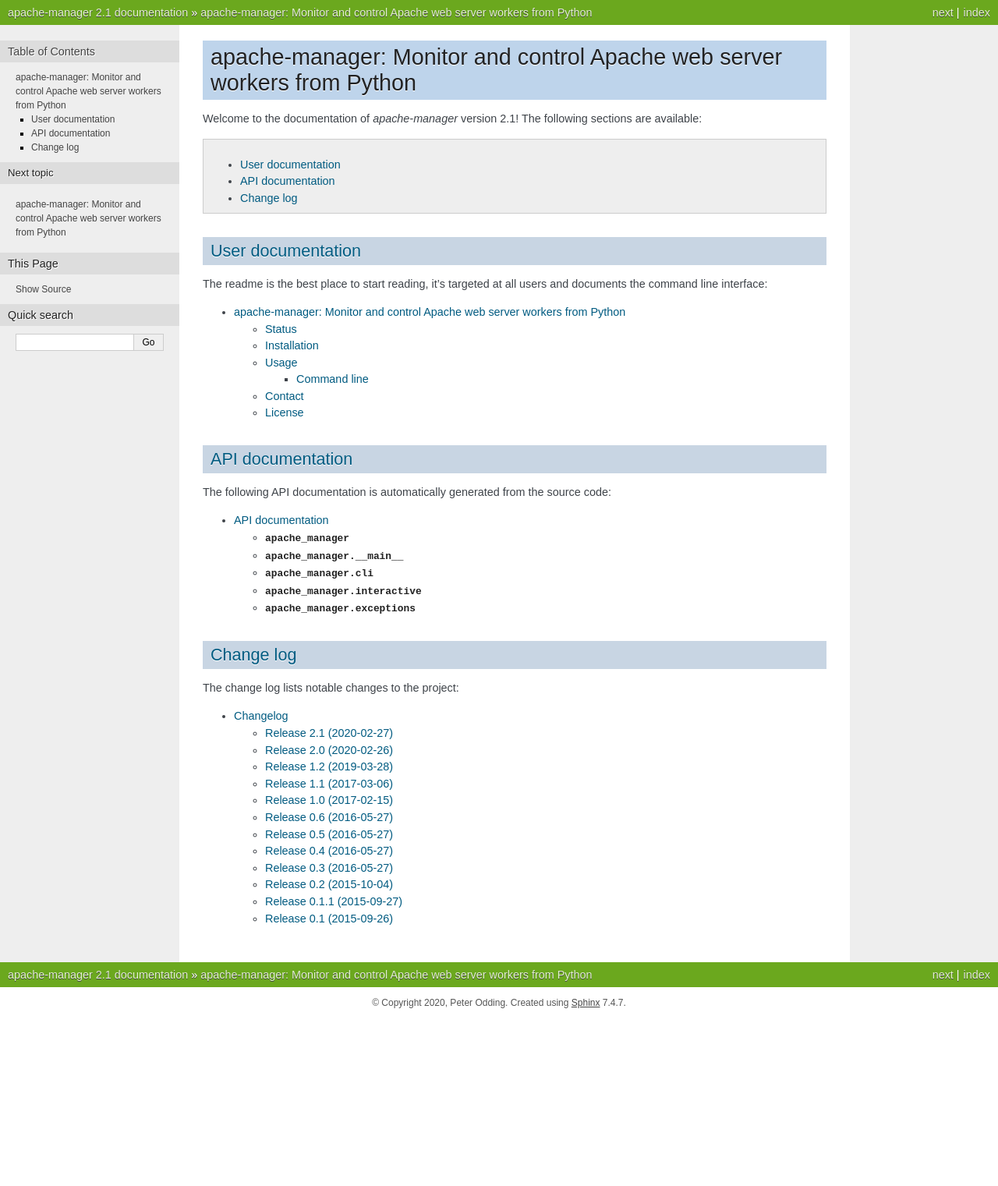
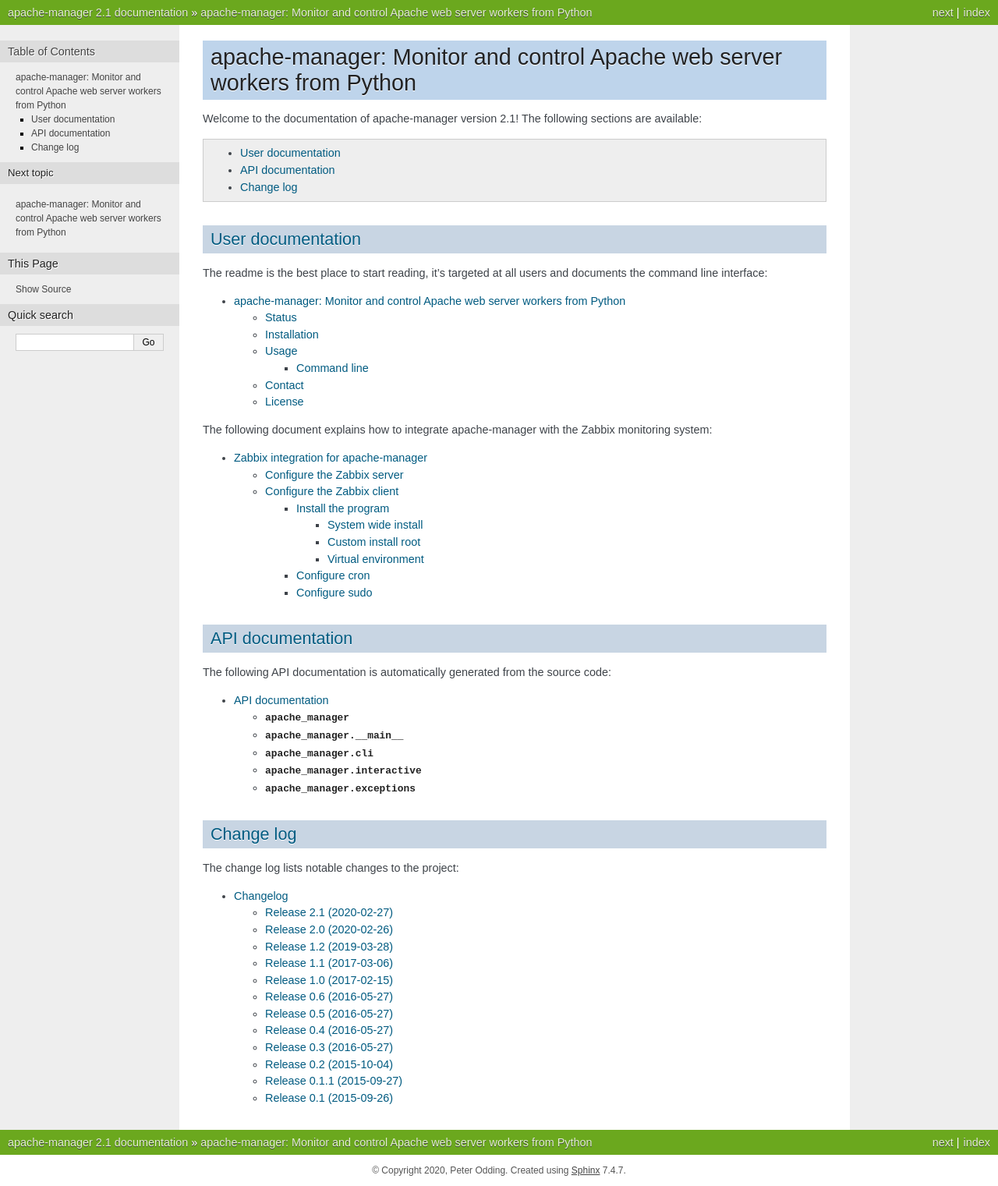
Before and after one commit to xolox/python-apache-manager, a Sphinx documentation site: the page built from docs/index.rst, in a window 1280 px wide. Shown: the whole page at 78% size. Built offline with Sphinx 7.4.7, drawn with Linux system fonts in a browser that asks for light colours; before the commit the page ends 1306 px from its top, so only the background shows below that; part of the change alters nothing that is shown.

Commit message:
Zabbix integration how-to documentation

```diff
--- a/docs/conf.py
+++ b/docs/conf.py
@@ -80,6 +80,16 @@ intersphinx_mapping = {
 
 # -- Options for HTML output ---------------------------------------------------
 
+# Add any paths that contain custom static files (such as style sheets) here,
+# relative to this directory. They are copied after the built-in static files,
+# so a file named "default.css" will overwrite the built-in "default.css".
+html_static_path = ["static"]
+
 # The theme to use for HTML and HTML Help pages.  See the documentation for
 # a list of builtin themes.
 html_theme = 'nature'
+
+
+def setup(app):
+    """Entry point for Sphinx customizations."""
+    app.add_stylesheet("customizations.css")
--- a/docs/index.rst
+++ b/docs/index.rst
@@ -1,7 +1,7 @@
 apache-manager: Monitor and control Apache web server workers from Python
 =========================================================================
 
-Welcome to the documentation of `apache-manager` version |release|!
+Welcome to the documentation of apache-manager version |release|!
 The following sections are available:
 
 .. contents::
@@ -15,6 +15,12 @@ documents the command line interface:
 
 .. toctree::
    readme.rst
+
+The following document explains how to integrate apache-manager with the Zabbix
+monitoring system:
+
+.. toctree::
+   zabbix.rst
 
 API documentation
 -----------------
--- /dev/null
+++ b/docs/static/customizations.css
@@ -0,0 +1,49 @@
+/* Tweak the styling of inline preformatted text. */
+code.literal {
+  background-color: #eee;
+  border-radius: 0.25em;
+  border: 1px solid #ddd;
+  padding: 0.1em 0.2em;
+}
+
+/* Undo the above tweaks for preformatted text in headings and references. */
+h1 code,
+h2 code,
+h3 code,
+h4 code,
+h5 code,
+h6 code,
+code.literal.xref {
+  background: none;
+  border: none;
+  padding: 0;
+}
+
+/* Use bold font for definition list terms. */
+dl dt {
+  font-weight: bold;
+}
+
+/* Undo the above for API documentation fragments. */
+dl.class dt,
+dl.data dt,
+dl.exception dt,
+dl.function dt {
+  font-weight: normal;
+}
+
+.section li {
+  margin-bottom: 0.75em;
+}
+
+div.contents {
+  padding: 0.5em;
+}
+
+.contents ul,
+.contents li,
+.contents p,
+.toctree-wrapper ul,
+.toctree-wrapper li {
+  margin: 0;
+}
--- /dev/null
+++ b/docs/zabbix.rst
@@ -0,0 +1,215 @@
+.. highlight:: console
+.. _Zabbix integration for apache-manager:
+
+Zabbix integration for apache-manager
+=====================================
+
+This document explains how to integrate :pypi:`apache-manager` in the Zabbix_
+monitoring system. These instructions were written for Ubuntu_ which is based
+on Debian_ and are expected to work for most if not all of the 140+ Debian
+derivatives_.
+
+.. contents::
+   :depth: 2
+   :local:
+
+Configure the Zabbix server
+---------------------------
+
+The file `zabbix/template.xml`_ can be imported from the Zabbix
+server web interface and defines the necessary bits and pieces:
+
+- Discovery rules for WSGI daemon process groups.
+- Items that provide Apache server metrics (extracted from the status page).
+- Items that provide Apache Manager metrics (whether the status page was
+  successfully fetched and the number of native and foreign workers).
+- Triggers to alert about metrics that indicate problems.
+
+The item intervals in the template have been set to 5 minutes and the discovery
+interval is set to 30 minutes. Make sure the item interval matches the interval
+of the cron job that runs the ``apache-manager --collect-metrics`` command.
+
+.. note:: The template contains ``log.count[]`` items which require a Zabbix
+          agent version newer than 3.2 to work.
+
+Configure the Zabbix client
+---------------------------
+
+1. Make sure ``/etc/zabbix/zabbix_agentd.conf`` contains the following line:
+
+   .. code-block:: sh
+
+      Include=/etc/zabbix/zabbix_agentd.d/*.conf
+
+2. Create the file ``/etc/zabbix/zabbix_agentd.d/apache-manager.conf``:
+
+   .. literalinclude:: ../zabbix/client.conf
+      :language: sh
+
+3. Make sure the Zabbix agent can read the system log::
+
+    $ sudo gpasswd -a zabbix adm
+
+3. Restart the Zabbix agent to activate the changes::
+
+    $ sudo service zabbix-agent restart
+
+Install the program
+~~~~~~~~~~~~~~~~~~~
+
+Installing Python packages on your Linux servers can be accomplished in quite a
+few ways with specific pro's and con's to each method, here are some examples:
+
+.. contents::
+   :local:
+
+System wide install
++++++++++++++++++++
+
+If you're not worried about version conflicts you can install apache-manager
+system wide::
+
+ $ sudo pip install apache-manager
+
+.. note:: Depending on your installation you may need to use :man:`pip3`
+          instead of :man:`pip` to install under Python 3 instead of 2.
+
+Custom install root
++++++++++++++++++++
+
+If you are worried about version conflicts you can install the program and its
+dependencies in an isolated directory::
+
+ $ sudo pip install --prefix=/opt/apache-manager apache-manager
+
+Change ``pip`` to ``pip3`` if applicable. To run the program you set
+``$PYTHONPATH`` to the location of the ``site-packages`` directory inside the
+custom install root and execute the ``python -m apache_manager ..`` command. To
+make this a bit more practical to use you can create a shell script wrapper::
+
+ $ sudo vim /usr/bin/apache-manager
+
+Enter the following contents:
+
+.. code-block:: sh
+
+   #!/bin/bash -e
+
+   export PYTHONPATH=$(echo /opt/apache-manager/lib/python*.*/site-packages)
+   exec python -m apache_manager "$@"
+
+Change ``python`` to ``python3`` if applicable. The ``exec`` keyword ensures
+that the :man:`timeout` command used in :ref:`the cron job below <Configure
+cron>` applies to the Python interpreter instead of the shell that launched it.
+Don't forget to make the script executable::
+
+ $ sudo chmod a+x /usr/bin/apache-manager
+
+Virtual environment
++++++++++++++++++++
+
+I advice against the use of virtual environments for deployments and consider
+them a development tool instead, because security updates to the system wide
+Python installation can break virtual environments (whereas the use of a custom
+install root has no such problem). If you're aware of the pro's and con's but
+prefer it anyway::
+
+ $ sudo virtualenv /opt/apache-manager
+ $ sudo /opt/apache-manager/bin/pip install apache-manager
+
+You can use a symbolic link to make the program available on the default system
+wide executable search path::
+
+  $ sudo ln -s /opt/apache-manager/bin/apache-manager /usr/bin/apache-manager
+
+.. _Configure cron:
+
+Configure cron
+~~~~~~~~~~~~~~
+
+Create the file ``/etc/cron.d/apache-manager`` with the following contents:
+
+.. code-block:: sh
+
+   # /etc/cron.d/apache-manager:
+   # Cron job to monitor and control Apache.
+
+   # Start with a sane $PATH (feel free to customize this).
+   PATH=/usr/local/sbin:/usr/local/bin:/usr/sbin:/usr/bin:/sbin:/bin
+
+   # Run the program every five minutes, with a timeout of 30 seconds.
+   */5 * * * * root timeout 30 apache-manager --collect-metrics --kill-workers --quiet
+
+Some notes about this cron job:
+
+Customizing the interval
+ The ``*/5`` expression means the command will be run every five minutes, this
+ is the part you will want to change if you'd like a different interval. For
+ example to run the command every minute you would use ``*`` instead of
+ ``*/5``. Read up on `specifying cron intervals`_ for more details.
+
+Customizing the user
+ The command is run as the ``root`` user to enable detection of WSGI process
+ group names during metrics collection and to kill workers that exceed resource
+ usage thresholds. If these features are not important to you then feel free to
+ change this to a different user for improved security.
+
+Timeout handling
+ If your server is overloaded and for one reason or another Apache is not
+ responding at http://localhost/server-status the ``apache-manager`` program
+ will hang and Python processes may stack up, exacerbating the problem. To
+ prevent this the :man:`timeout` program is prefixed to the command line.
+
+Killing of workers
+ The command line option ``--kill-workers`` is only useful when you create an
+ apache-manager configuration file that defines criteria for the killing of
+ Apache workers that exceed resource usage thresholds. If you include
+ ``--kill-workers`` without having configured resource usage thresholds this is
+ not considered an error, because it makes it possible to deploy apache-manager
+ to a large number of servers where only some of those servers opt-in to
+ killing of workers.
+
+Configure sudo
+~~~~~~~~~~~~~~
+
+The Zabbix agent configuration given above uses :man:`sudo` to enable WSGI
+process group discovery because super user privileges are required to read
+process names from ``/proc``, here's how to configure this:
+
+1. Use :man:`visudo` to create the new configuration file::
+
+    $ sudo visudo -f /etc/sudoers.d/apache-manager
+
+   This protects against shooting yourself in the foot by breaking :man:`sudo`
+   due to incorrect file permissions 😇.
+
+2. Add the following contents to the file:
+
+   .. code-block:: sh
+
+      # /etc/sudoers.d/apache-manager:
+      #
+      # Allow Zabbix to discover WSGI process groups.
+
+      zabbix ALL=NOPASSWD: /usr/bin/apache-manager --zabbix-discovery
+
+   This configuration makes two assumptions that you should verify or adjust:
+
+   1. The Zabbix agent is running as the system user ``zabbix``.
+   2. The command line program is installed as ``/usr/bin/apache-manager``.
+
+3. You can verify that things work as intended by switching to the system user
+   that is used by the Zabbix agent::
+
+    $ sudo -u zabbix -i
+
+   If you now run the following command, it should not prompt for a password::
+
+    $ sudo apache-manager --zabbix-discovery
+
+.. _Debian: https://debian.org/
+.. _derivatives: https://en.wikipedia.org/wiki/Debian#Derivatives_and_flavors
+.. _specifying cron intervals: https://en.wikipedia.org/wiki/Cron#Overview
+.. _Ubuntu: https://ubuntu.com/
+.. _zabbix/template.xml: https://github.com/xolox/python-apache-manager/blob/master/zabbix/template.xml
+.. _Zabbix: https://www.zabbix.com/
```
Also changed, not shown: 2 other files.
